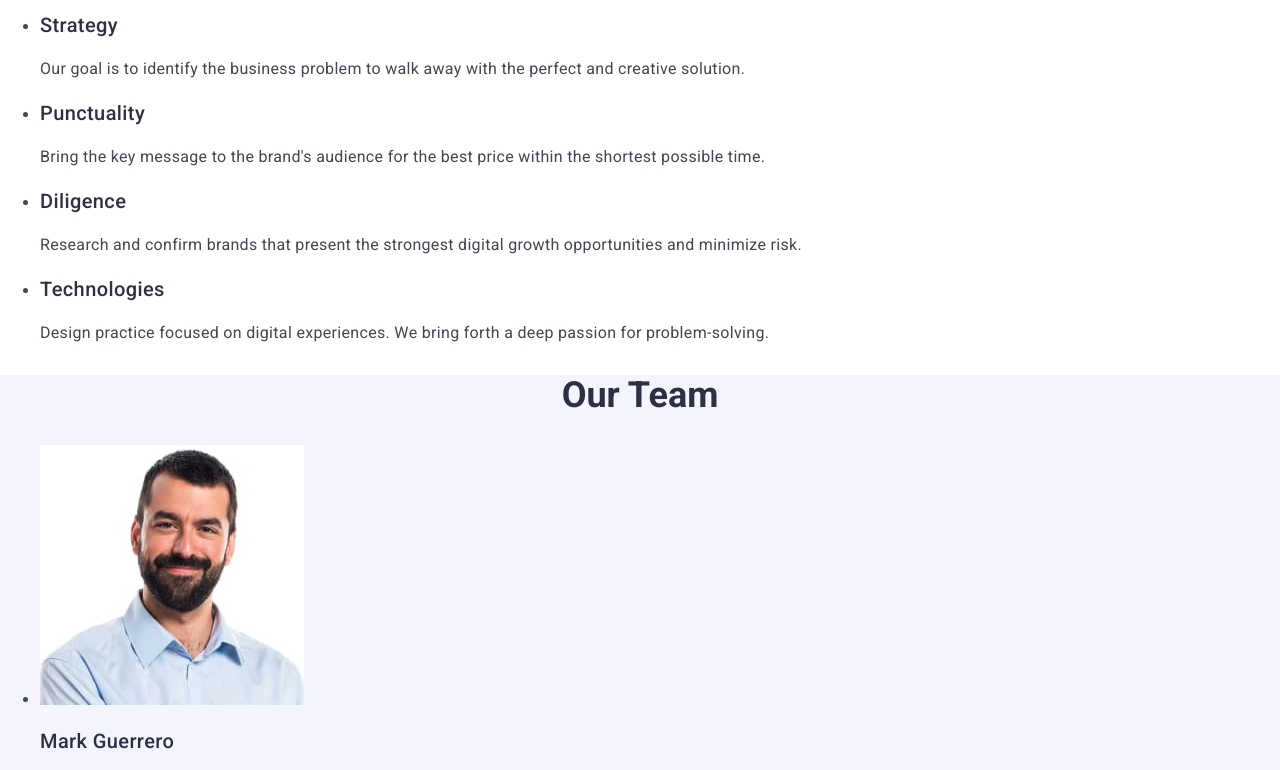
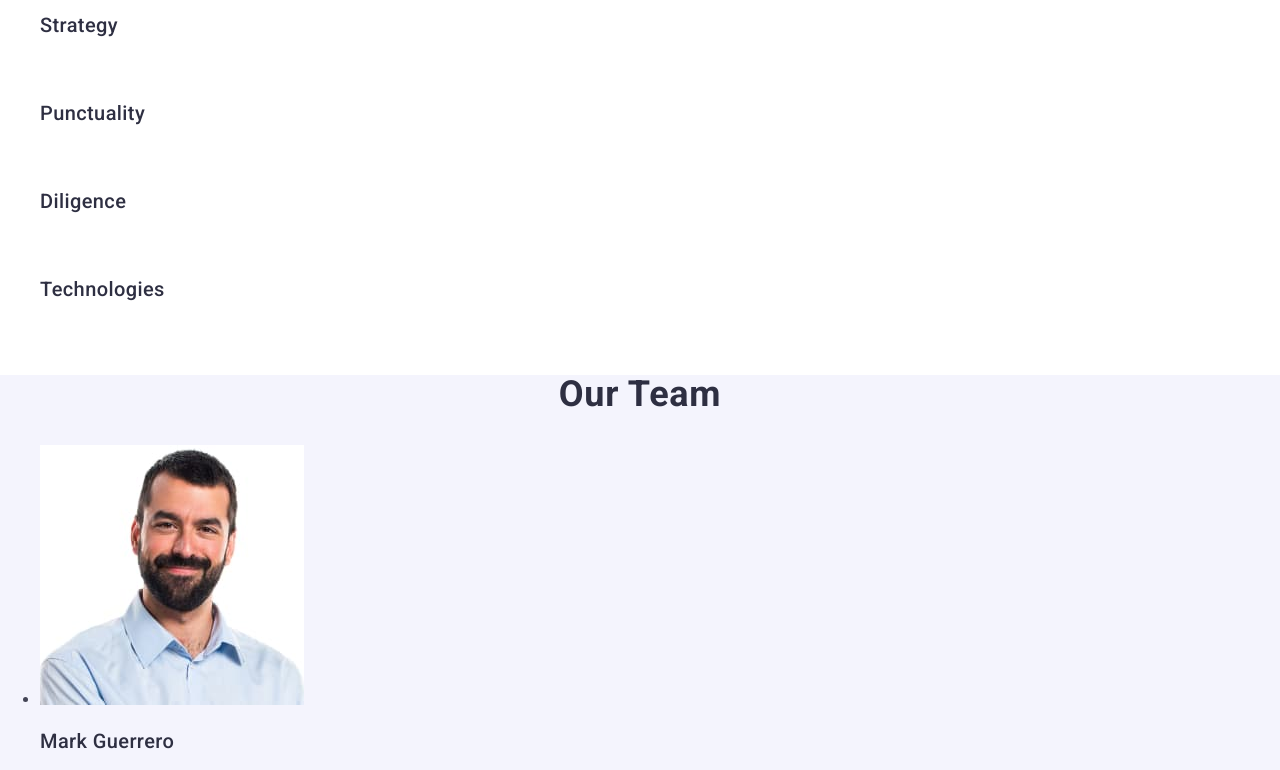
Before and after one commit to maugojaata/goit-markup-hw-02, a plain HTML site: page index.html in a window 1280 px wide. Shown: the part 443-1213 px from the top of the page. Drawn offline with nearby package versions, Linux system fonts and the light colour scheme.

Commit message:
ostatnie poprawki

```diff
--- a/css/styles.css
+++ b/css/styles.css
@@ -14,9 +14,11 @@ body {
 .big-headers {
   font-weight: 700;
   font-size: 36px;
-  line-height: 1.11111;
   text-align: center;
   color: #2e2f42;
+  line-height: 1.11;
+  letter-spacing: 0.02em;
+  text-transform: capitalize;
 }
 .interactive {
   text-decoration: none;
@@ -48,8 +50,8 @@ body {
   font-weight: 500;
   font-size: 16px;
   line-height: 1.5;
-  color: #2e2f42;
   letter-spacing: 0.02em;
+  color: #434455;
 }
 .address-links {
   font-weight: 400;
@@ -85,6 +87,9 @@ body {
 .pointer:focus {
   background-color: #404bbf;
 }
+.list-color {
+  color: #ffffff;
+}
 .text {
   font-weight: 400;
   font-size: 16px;
@@ -99,6 +104,7 @@ body {
 }
 .footer {
   background: #2e2f42;
+  letter-spacing: 0.02em;
 }
 .footer-text {
   font-weight: 400;
@@ -112,5 +118,10 @@ body {
   font-size: 18px;
   line-height: 1.16667;
   text-transform: uppercase;
+  color: #4d5ae5;
+  line-height: 1.17;
+  letter-spacing: 0.03em;
+}
+.studio-span-footer {
   color: #f4f4fd;
 }
--- a/index.html
+++ b/index.html
@@ -60,7 +60,7 @@
       <section class="header">
         <h2 class="big-headers">Our values</h2>
         <ul>
-          <li>
+          <li class="list-color">
             <h3 class="headers">Strategy</h3>
             <p class="text">
               Our goal is to identify the business problem to walk away with the
@@ -68,7 +68,7 @@
             </p>
           </li>
 
-          <li>
+          <li class="list-color">
             <h3 class="headers">Punctuality</h3>
             <p class="text">
               Bring the key message to the brand's audience for the best price
@@ -76,7 +76,7 @@
             </p>
           </li>
 
-          <li>
+          <li class="list-color">
             <h3 class="headers">Diligence</h3>
             <p class="text">
               Research and confirm brands that present the strongest digital
@@ -84,7 +84,7 @@
             </p>
           </li>
 
-          <li>
+          <li class="list-color">
             <h3 class="headers">Technologies</h3>
             <p class="text">
               Design practice focused on digital experiences. We bring forth a
@@ -210,7 +210,7 @@
     </main>
     <footer class="footer">
       <a class="interactive footer-logo" href="./index.html"
-        >Web<span class="studio-span">Studio</span></a
+        >Web<span class="studio-span-footer">Studio</span></a
       >
       <p class="footer-text">
         Increase the flow of customers and sales for your business with digital
```
